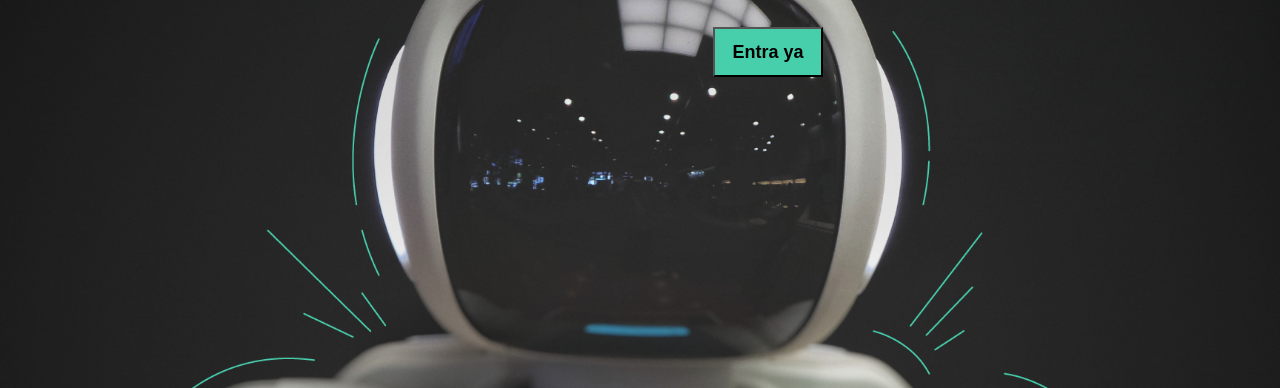
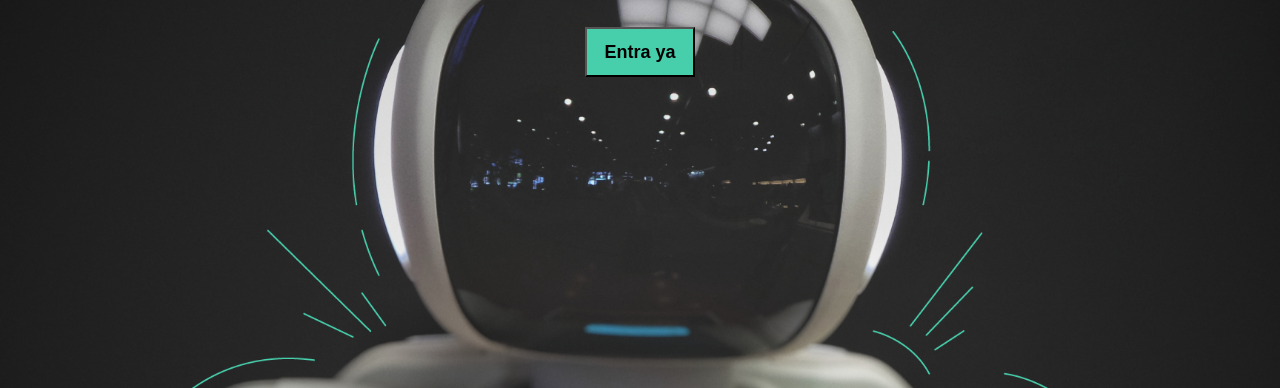
Before and after one commit to Alejandro-Mantilla/Alejandro-Mantilla-blog.github.io, a plain HTML site: page index.html in a window 1280 px wide. Shown: the part 412-800 px from the top of the page. Drawn offline with Linux system fonts and the light colour scheme.

Commit message:
Update main.css

```diff
--- a/css/main.css
+++ b/css/main.css
@@ -77,7 +77,7 @@ nav .profile-link a {
 
 .home-main {
     display: grid;
-    grid-auto-columns: 1fr 4fr 1fr;
+    grid-auto-columns: 0fr 4fr 1fr;
     height: 100%;
     background-image: url('../assets/img/Cover.png');
     background-position: center;
```
